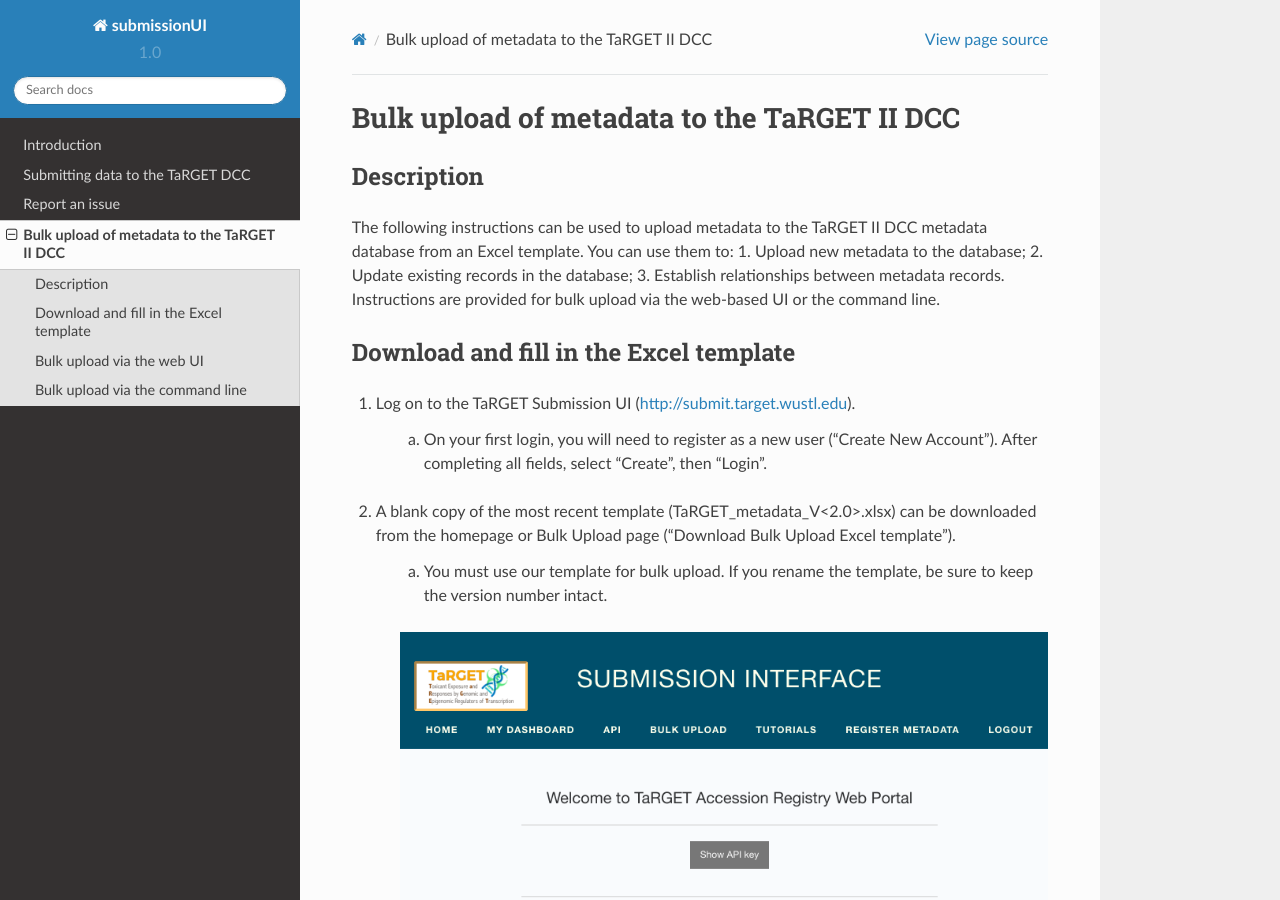
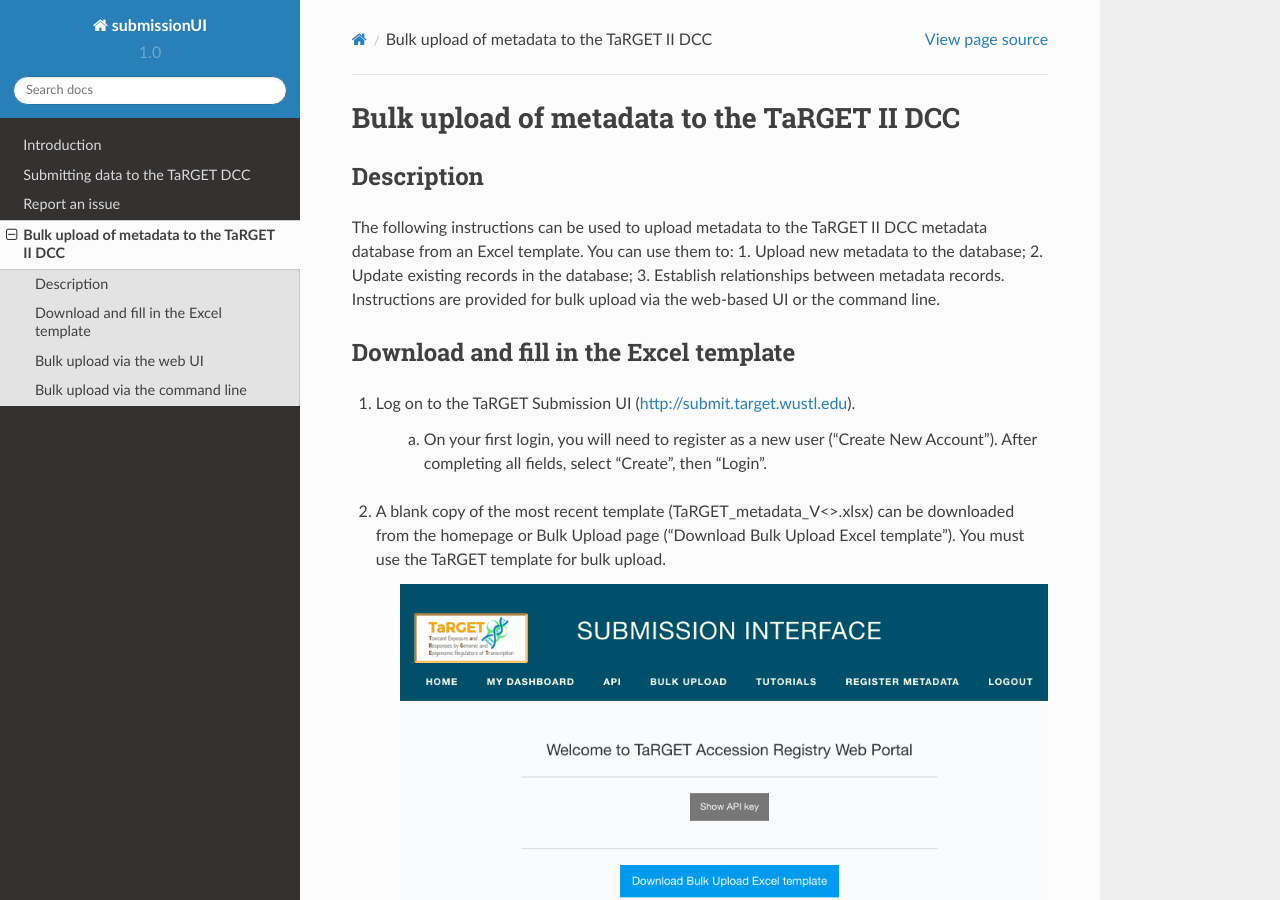
Before and after one commit to target2/submissionUI, a Sphinx documentation site: the page built from docs/bulk.rst, in a window 1280 px wide and 900 px high. Built offline with Sphinx 7.4.7 and the Read the Docs theme 2.0.0, drawn with Linux system fonts in a browser that asks for light colours.

Commit message:
Updated version and removed requirement to keep version in name

```diff
--- a/docs/bulk.rst
+++ b/docs/bulk.rst
@@ -12,9 +12,7 @@
 
     a. On your first login, you will need to register as a new user (“Create New Account”). After completing all fields, select “Create”, then “Login”.
 
-2. A blank copy of the most recent template (TaRGET_metadata_V<2.0>.xlsx) can be downloaded from the homepage or Bulk Upload page ("Download Bulk Upload Excel template").
-
-    a. You must use our template for bulk upload. If you rename the template, be sure to keep the version number intact.
+2. A blank copy of the most recent template (TaRGET_metadata_V<>.xlsx) can be downloaded from the homepage or Bulk Upload page ("Download Bulk Upload Excel template"). You must use the TaRGET template for bulk upload.
 
     .. image:: _static/TemplateDownload1.png
 
```
